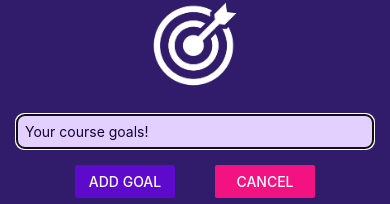
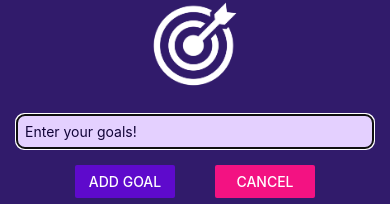
Before and after one commit to reuben-k-o/goals-rn, a React Native app: screen / in a window 390 px wide. Both pictures are taken after a click on the button "ADD NEW GOAL". Shown: the part 336-540 px from the top of the page. Built offline with nearby package versions, Linux system fonts and the light colour scheme.

Commit message:
renamed input name

```diff
--- a/components/GoalInput.js
+++ b/components/GoalInput.js
@@ -11,8 +11,8 @@ import {
 function GoalInput(props) {
   const [enteredGoalText, setEnteredGoalText] = useState("");
 
-  function goalInputHandler(enteredGoalText) {
-    setEnteredGoalText(enteredGoalText);
+  function goalInputHandler(enteredNewGoalText) {
+    setEnteredGoalText(enteredNewGoalText);
   }
 
   function addGoalHandler() {
@@ -34,7 +34,7 @@ function GoalInput(props) {
         />
         <TextInput
           style={styles.textInput}
-          placeholder="Your course goals!"
+          placeholder="Enter your goals!"
           onChangeText={goalInputHandler}
           value={enteredGoalText}
         />
```
